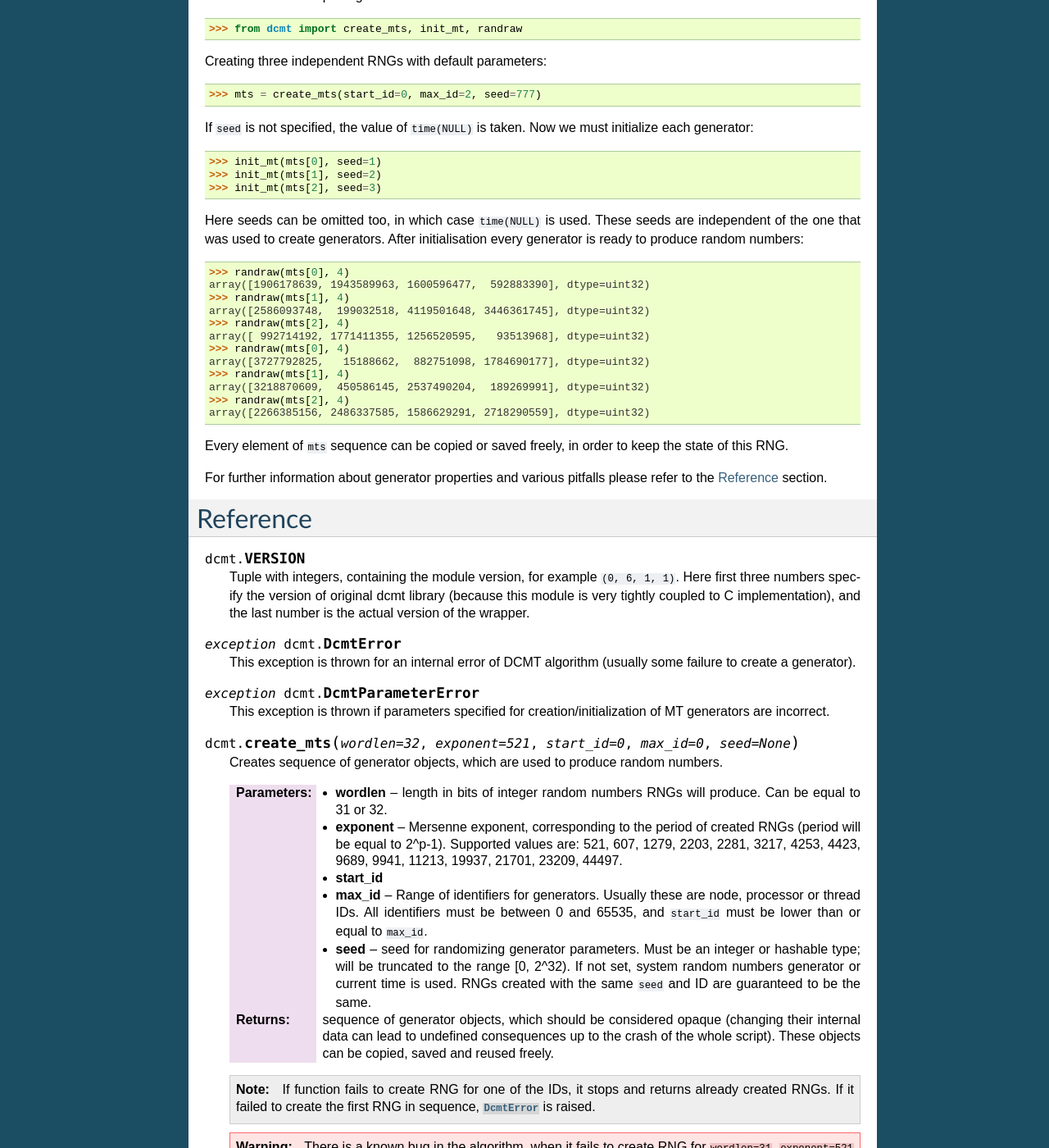
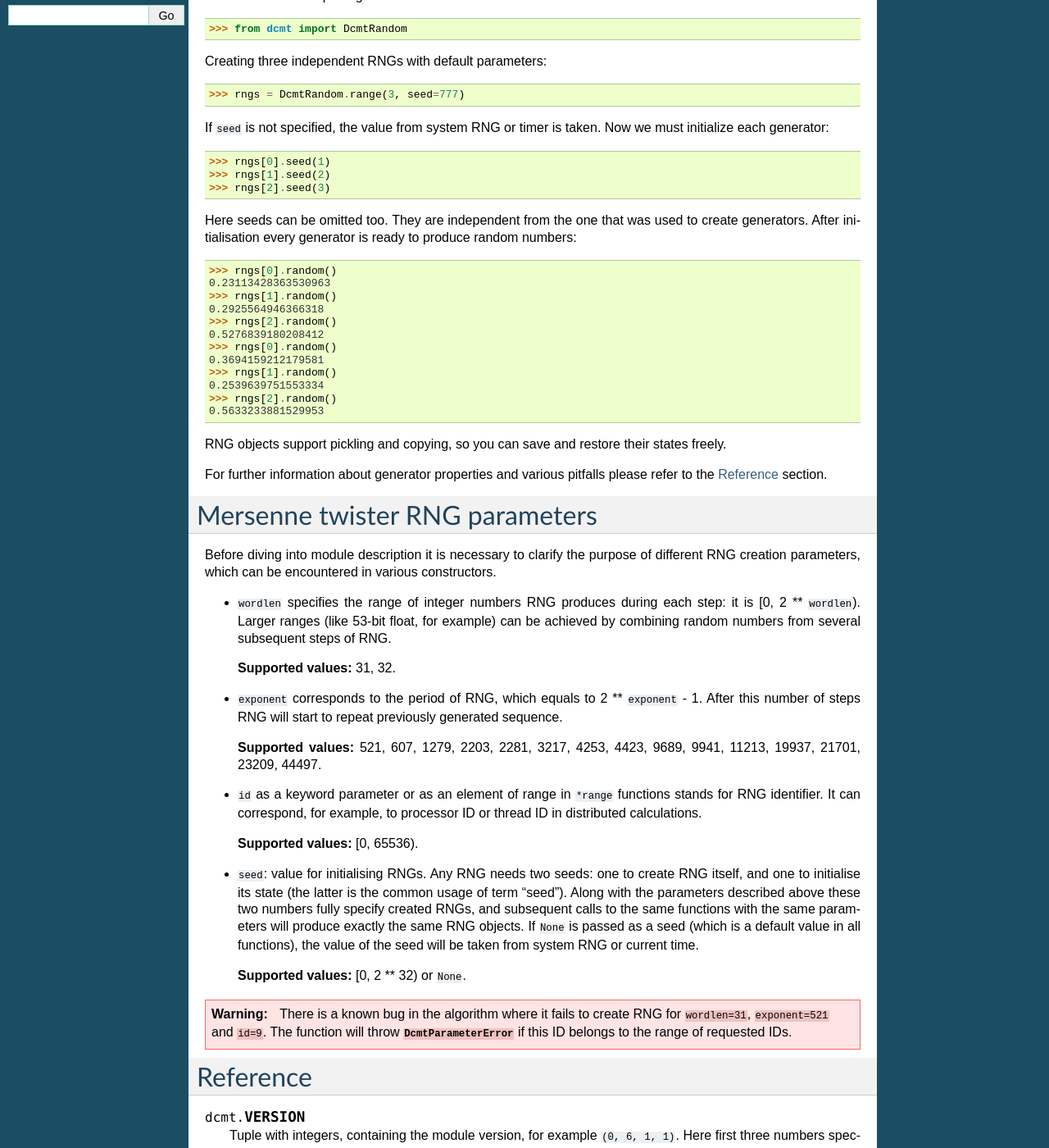
Before and after one commit to fjarri/python-dcmt, a Sphinx documentation site: the page built from doc/source/index.rst, in a window 1280 px wide and 1400 px high, scrolled down 444 px. Shown: the whole window at 82% size. Built offline with Sphinx 7.4.7, drawn with Linux system fonts in a browser that asks for light colours; some of the changed text lies outside the part shown.

Commit message:
doc/source/index: rewritten documentation to correspond to changed API

```diff
--- a/doc/source/index.rst
+++ b/doc/source/index.rst
@@ -19,41 +19,82 @@ Quick Start
 
 We will start from importing the module:
 
- >>> from dcmt import create_mts, init_mt, randraw
+ >>> from dcmt import DcmtRandom
 
 Creating three independent RNGs with default parameters:
 
- >>> mts = create_mts(start_id=0, max_id=2, seed=777)
+ >>> rngs = DcmtRandom.range(3, seed=777)
 
-If ``seed`` is not specified, the value of ``time(NULL)`` is taken.
+If ``seed`` is not specified, the value from system RNG or timer is taken.
 Now we must initialize each generator:
 
- >>> init_mt(mts[0], seed=1)
- >>> init_mt(mts[1], seed=2)
- >>> init_mt(mts[2], seed=3)
+ >>> rngs[0].seed(1)
+ >>> rngs[1].seed(2)
+ >>> rngs[2].seed(3)
 
-Here seeds can be omitted too, in which case ``time(NULL)`` is used.
-These seeds are independent of the one that was used to create generators.
+Here seeds can be omitted too.
+They are independent from the one that was used to create generators.
 After initialisation every generator is ready to produce random numbers:
 
- >>> randraw(mts[0], 4)
- array([1906178639, 1943589963, 1600596477,  592883390], dtype=uint32)
- >>> randraw(mts[1], 4)
- array([2586093748,  199032518, 4119501648, 3446361745], dtype=uint32)
- >>> randraw(mts[2], 4)
- array([ 992714192, 1771411355, 1256520595,   93513968], dtype=uint32)
- >>> randraw(mts[0], 4)
- array([3727792825,   15188662,  882751098, 1784690177], dtype=uint32)
- >>> randraw(mts[1], 4)
- array([3218870609,  450586145, 2537490204,  189269991], dtype=uint32)
- >>> randraw(mts[2], 4)
- array([2266385156, 2486337585, 1586629291, 2718290559], dtype=uint32)
+ >>> rngs[0].random()
+ 0.23113428363530963
+ >>> rngs[1].random()
+ 0.2925564946366318
+ >>> rngs[2].random()
+ 0.5276839180208412
+ >>> rngs[0].random()
+ 0.3694159212179581
+ >>> rngs[1].random()
+ 0.2539639751553334
+ >>> rngs[2].random()
+ 0.5633233881529953
 
-Every element of ``mts`` sequence can be copied or saved freely,
-in order to keep the state of this RNG.
+RNG objects support pickling and copying, so you can save and restore their states freely.
 
 For further information about generator properties and various pitfalls
 please refer to the `Reference`_ section.
+
+Mersenne twister RNG parameters
+===============================
+
+Before diving into module description it is necessary to clarify the purpose
+of different RNG creation parameters, which can be encountered in various constructors.
+
+* ``wordlen`` specifies the range of integer numbers RNG produces during each step:
+  it is [0, 2 ** ``wordlen``).
+  Larger ranges (like 53-bit float, for example) can be achieved by combining random numbers
+  from several subsequent steps of RNG.
+
+  **Supported values:** 31, 32.
+
+* ``exponent`` corresponds to the period of RNG, which equals to 2 ** ``exponent`` - 1.
+  After this number of steps RNG will start to repeat previously generated sequence.
+
+  **Supported values:** 521, 607, 1279, 2203, 2281, 3217, 4253, 4423, 9689,
+  9941, 11213, 19937, 21701, 23209, 44497.
+
+* ``id`` as a keyword parameter or as an element of range in ``*range`` functions
+  stands for RNG identifier.
+  It can correspond, for example, to processor ID or thread ID in distributed
+  calculations.
+
+  **Supported values:** [0, 65536).
+
+* ``seed``: value for initialising RNGs.
+  Any RNG needs two seeds: one to create RNG itself,
+  and one to initialise its state (the latter is the common usage of term "seed").
+  Along with the parameters described above these two numbers fully specify created RNGs,
+  and subsequent calls to the same functions with the same parameters will produce
+  exactly the same RNG objects.
+  If ``None`` is passed as a seed (which is a default value in all functions),
+  the value of the seed will be taken from system RNG or current time.
+
+  **Supported values:** [0, 2 ** 32) or ``None``.
+
+.. warning:: There is a known bug in the algorithm where it fails to create RNG
+             for ``wordlen=31``, ``exponent=521`` and ``id=9``.
+             The function will throw :py:exc:`~DcmtParameterError` if this ID
+             belongs to the range of requested IDs.
 
 Reference
 =========
@@ -77,86 +118,66 @@ Reference
    This exception is thrown if parameters specified for creation/initialization
    of MT generators are incorrect.
 
-.. function:: create_mts(wordlen=32, exponent=521, start_id=0, max_id=0, seed=None)
+.. class:: DcmtRandom(wordlen=32, exponent=521, id=0, seed=None)
 
-   Creates sequence of generator objects, which are used to produce random numbers.
+   Class, mimicking ``random.Random`` from Python standard library.
+   For the list of available methods see
+   `Python reference <http://docs.python.org/library/random.html>`_.
 
-   :param wordlen: length in bits of integer random numbers RNGs will produce.
-          Can be equal to 31 or 32.
+   For the information on keywords see `Mersenne twister RNG parameters`_.
 
-   :param exponent: Mersenne exponent, corresponding to the period of created RNGs
-          (period will be equal to 2^p-1). Supported values are:
-          521, 607, 1279, 2203, 2281, 3217, 4253, 4423, 9689,
-          9941, 11213, 19937, 21701, 23209, 44497.
+   .. warning:: Unlike Python ``Random``, you must explicitly call ``seed`` method
+                at least once before using any object of this class.
 
-   :param start_id:
-   :param max_id: Range of identifiers for generators. Usually these are
-          node, processor or thread IDs. All identifiers must be between 0 and 65535,
-          and ``start_id`` must be lower than or equal to ``max_id``.
+   .. py:classmethod:: range([start], stop, wordlen=32, exponent=521, id=0, seed=None)
 
-   :param seed: seed for randomizing generator parameters.
-          Must be an integer or hashable type; will be truncated to the range [0, 2^32).
-          If not set, system random numbers generator or current time is used.
-          RNGs created with the same ``seed`` and ID are guaranteed to be the same.
+      Analogue of built-in ``range`` which creates a list with :py:class:`DcmtRandom` objects
+      with given parameters and IDs in ``range(start, stop)``.
 
-   :returns: sequence of generator objects, which should be considered opaque
-             (changing their internal data can lead to undefined consequences
-             up to the crash of the whole script).
-             These objects can be copied, saved and reused freely.
+      .. note:: The result of this function is not identical to several calls to
+                :py:class:`DcmtRandom` constructor,
+                since this function specifically aims at creating
+                independent RNGs with given range of IDs.
 
-   .. note:: If function fails to create RNG for one of the IDs, it stops and
-             returns already created RNGs.
-             If it failed to create the first RNG in sequence,
-             :py:exc:`~DcmtError` is raised.
+.. class:: DcmtRandomState(wordlen=32, exponent=521, id=0, seed=None)
 
-   .. warning:: There is a known bug in the algorithm, when it fails to create RNG
-                for ``wordlen=31``, ``exponent=521`` and ``ID=9``.
-                The function will throw :py:exc:`~DcmtParameterError` if this ID
-                belongs to the range of given IDs.
+   Class, partially mimicking `numpy.random.RandomState <http://docs.scipy.org/doc/numpy/reference/generated/numpy.random.mtrand.RandomState.html>`_.
+   Currently supported: ``rand``, ``get_state`` and ``set_state`` methods
+   along with pickling/copying support (which is missing in ``numpy`` class).
 
-.. function:: create_mts_stripped(wordlen=32, exponent=521, start_id=0, max_id=0, seed=None)
+   For the information on keywords see `Mersenne twister RNG parameters`_.
 
-   Takes the same parameters as :py:func:`~create_mts`, but returns optimized structures
-   with no repeating elements.
+   .. warning:: Unlike Python ``Random``, you must explicitly call ``seed`` method
+                at least once before using any object of this class.
 
-   :returns: tuple with two elements: ``ctypes`` structure with repeating RNG parameters
-             and array of ``ctypes`` structures with parameters unique for each RNG.
+   .. py:classmethod:: range([start], stop, wordlen=32, exponent=521, id=0, seed=None)
 
-   .. note:: This function has the same behavior as :py:func:`~create_mts` (see note).
+      Analogue of built-in ``range`` which creates a list with :py:class:`DcmtRandomState` objects
+      with given parameters and IDs in ``range(start, stop)``.
 
-   .. warning:: If you are using these structures, make sure you know what you are doing.
+      .. note:: The result of this function is not identical to several calls to
+                :py:class:`DcmtRandomState` constructor,
+                since this function specifically aims at creating
+                independent RNGs with given range of IDs.
 
-.. function:: init_mt(mt, seed=None)
+   .. py:classmethod:: from_mt_range(mt_common, mt_unique)
 
-   Initializes generator state with given seed.
+      Creates list of :py:class:`DcmtRandomState` objects from the result of
+      :py:func:`mt_range` function.
 
-   :param mt: one of generator objects, created with :py:func:`~create_mts`.
+.. function:: mt_range([start], stop, wordlen=32, exponent=521, seed=None)
 
-   :param seed: seed for randomizing generator state.
-          Requirements are the same as in :py:func:`~create_mts`.
+   Creates optimized RNG data with no repeating elements.
 
-.. function:: randraw(mt, *shape)
+   :returns: tuple with two elements: dictionary with common parameters for all RNGs,
+             and ``numpy`` array with parameters unique for each generator.
 
-   Produces ``numpy`` array filled with random integer numbers;
-   range depends on ``wordlen`` parameter specified during RNG creation with
-   :py:func:`~create_mts`.
+   .. note:: This function uses the same creation algorithm as :py:meth:`DcmtRandomState.range`
+             and :py:meth:`DcmtRandom.range`.
 
-   :param mt: one of generator objects, created with :py:func:`~create_mts`
-          and initialized with :py:func:`~init_mt` at least once.
-
-   :param shape: shape of resulting array.
-
-   :returns: ``numpy`` array of type ``numpy.uint32`` with shape ``shape``
-             filled with random numbers in range [0, 2^wordlen-1].
-
-.. function:: rand(mt, *shape)
-
-   Produces ``numpy`` array filled with random floating-point numbers.
-
-   :param mt: one of generator objects, created with :py:func:`~create_mts`
-          and initialized with :py:func:`~init_mt` at least once.
-
-   :param shape: shape of resulting array.
-
-   :returns: ``numpy`` array of type ``numpy.float64`` with shape ``shape``
-             filled with random numbers in range [0, 1).
+   .. note:: This function is intended for usage in MT implementations on GPU,
+             so the array with unique parameters contains RNG index, which,
+             technically, is intialised only after the call to RNG ``seed()`` method.
+             The addition of this parameter allows one to employ the returned continous buffer
+             in random number generation without rearranging its elements
+             (and, as a bonus, makes entries for separate RNGs 16 bytes long).
```
